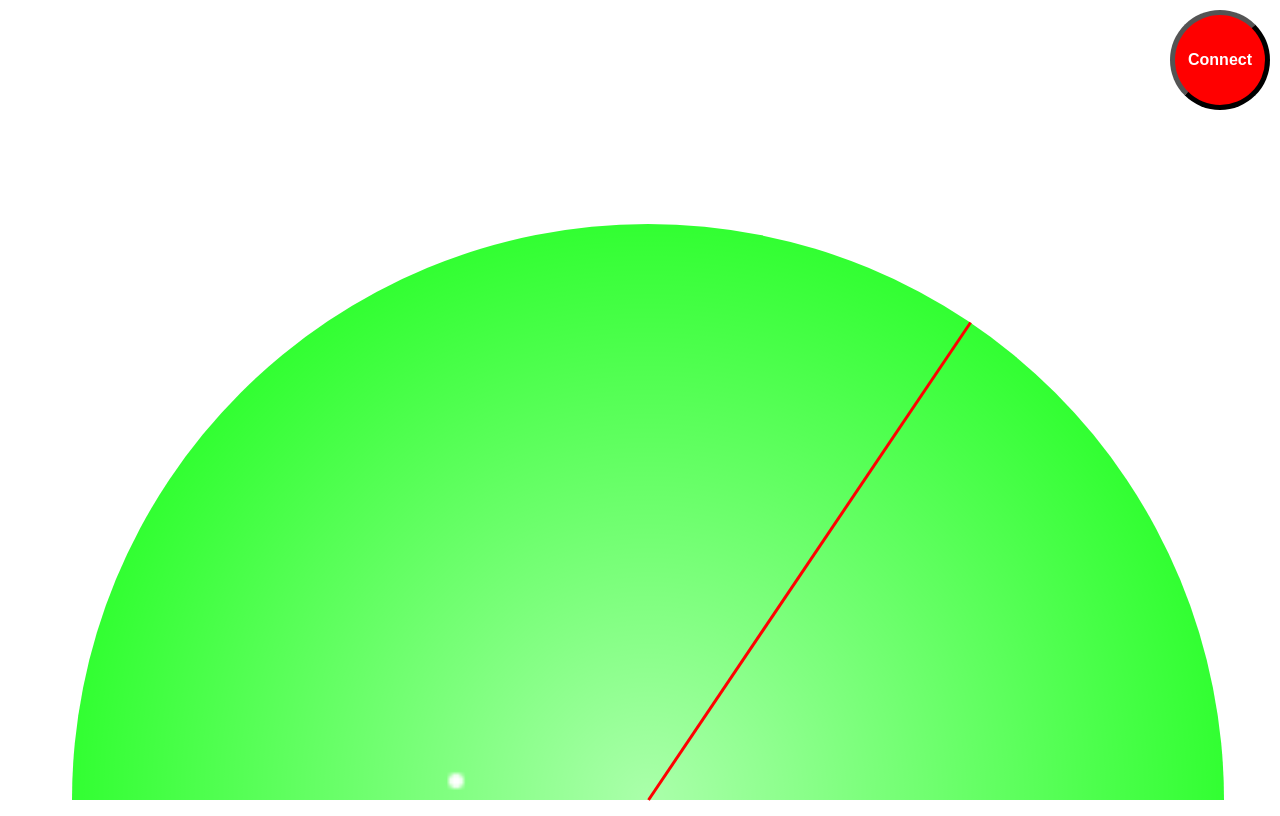
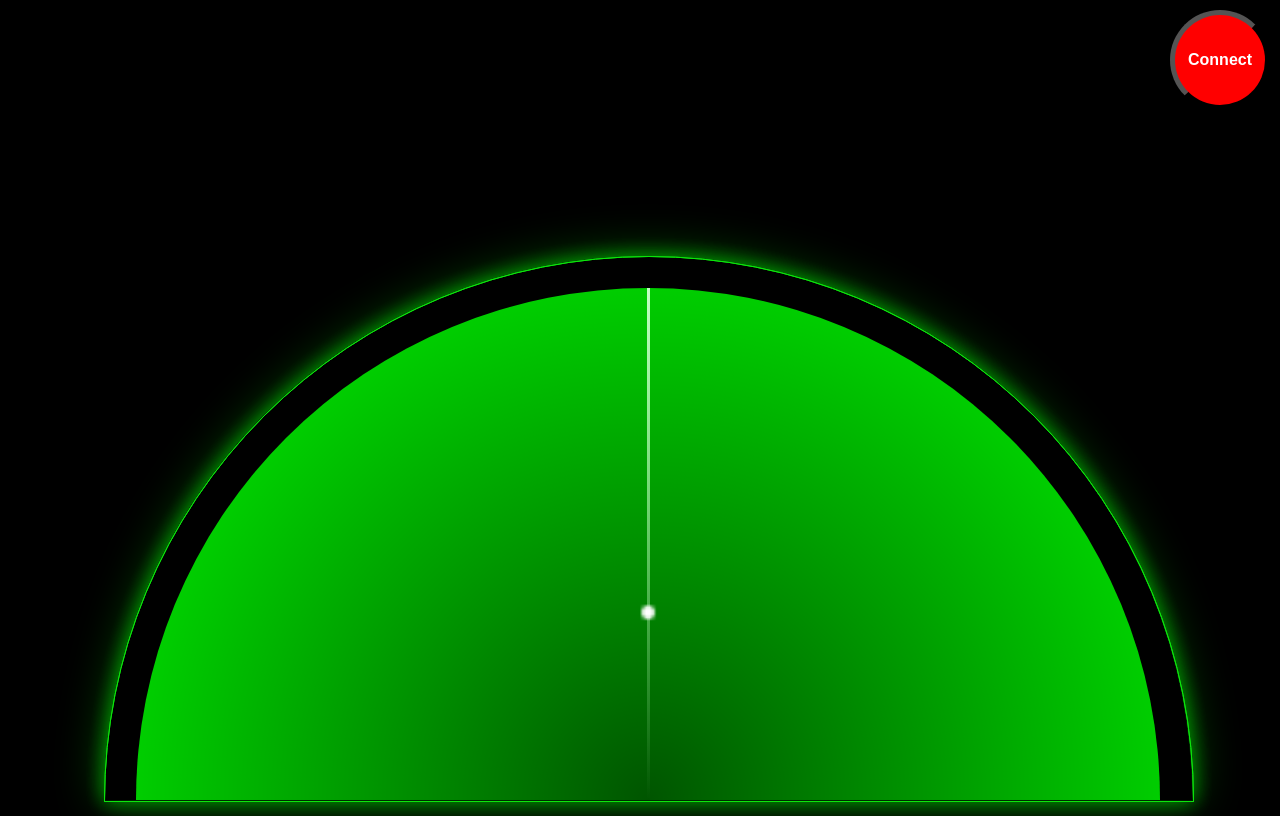
Before and after one commit to JustModo/RadarUI, a React (Vite) app: page / in a window 1280 px wide. Built offline with nearby package versions, Linux system fonts and the light colour scheme.

Commit message:
Design Ui, Add OBJ parsing

```diff
--- a/src/App.jsx
+++ b/src/App.jsx
@@ -4,8 +4,10 @@ import "./styles/style.css";
 function App() {
   const [XOrigin, setXOrigin] = useState(0);
   const [YOrigin, setYOrigin] = useState(0);
-  const [Angle, setAngle] = useState(20);
+  const [Angle, setAngle] = useState(0);
   const [IsConnected, setIsConnected] = useState(false);
+  const [IsLoading, setIsLoading] = useState(false);
+
   const canvasRef = useRef(null);
 
   useEffect(() => {
@@ -17,9 +19,9 @@ function App() {
 
   useEffect(() => {
     let distance = 50;
-    let angle = 0;
+    let angle = 90;
     getCoords(distance, angle);
-    setAngle(124);
+    setAngle(angle);
   }, [XOrigin, YOrigin]);
 
   const getCoords = (dist, angle) => {
@@ -36,19 +38,23 @@ function App() {
     const ctx = canvas.getContext("2d");
     ctx.fillStyle = "white";
     ctx.beginPath();
-    ctx.arc(XOrigin - xval, YOrigin - yval, 2, 0, Math.PI * 2); // Using XOrigin and YOrigin from state
+    ctx.arc(XOrigin - xval, YOrigin - yval, 2, 0, Math.PI * 2);
     ctx.fill();
   };
 
   async function connectToSerialPort() {
     try {
+      setIsConnected(false);
+      setIsLoading(true);
       const port = await navigator.serial.requestPort();
       await port.open({ baudRate: 9600 });
+      setIsLoading(false);
+      setIsConnected(true);
       console.log(`Serial port opened at 9600 baud`);
       startReading(port);
-
-      console.log("Data:", value);
     } catch (error) {
+      setIsLoading(false);
+      setIsConnected(false);
       console.error("Error:", error.message);
     }
   }
@@ -75,6 +81,7 @@ function App() {
         const lines = chunks.split("\n");
         for (let i = 0; i < lines.length - 1; i++) {
           console.log("Received:", lines[i]);
+          extractData();
         }
         chunks = lines[lines.length - 1];
       }
@@ -86,6 +93,16 @@ function App() {
     }
   }
 
+  function extractData(data) {
+    try {
+      const objdata = JSON.parse(data);
+      const { angle, distance } = objdata;
+      getCoords(angle, distance);
+    } catch (err) {
+      console.log(err);
+    }
+  }
+
   return (
     <>
       <div className="container">
@@ -94,8 +111,9 @@ function App() {
           style={{ backgroundColor: `${!IsConnected ? "red" : "greenyellow"}` }}
           onClick={handleClick}
         >
-          Connect
+          {IsConnected ? ":D" : IsLoading ? "..." : "Connect"}
         </button>
+        <div className={`outer-circle ${IsConnected ? "ripple" : ""}`} />
         <div className="green-scanner" />
         <div
           className="line"
--- a/src/styles/style.css
+++ b/src/styles/style.css
@@ -4,6 +4,7 @@
 
 body {
   overflow: hidden;
+  background-color: black;
 }
 
 .container {
@@ -17,35 +18,79 @@ body {
   }
 
   .green-scanner {
-    width: 90vw;
-    height: calc(90vw/2);
-    border-top-left-radius: 45vw;
-    border-top-right-radius: 45vw;
+    width: 80vw;
+    height: calc(80vw/2);
+    border-top-left-radius: 40vw;
+    border-top-right-radius: 40vw;
     transform-origin: bottom center;
     background: radial-gradient(circle at 50% 100%, #00ff0055, #00ff00);
-    animation: scan 4s infinite linear;
     position: absolute;
     bottom: 0;
   }
 
+  .outer-circle {
+    width: 85vw;
+    height: calc(85vw/2);
+    border-top-left-radius: 45vw;
+    border-top-right-radius: 45vw;
+    position: absolute;
+    bottom: 0;
+    box-shadow: 0 0 50px 0 #00ff0055;
+
+  }
+
+  .outer-circle:before,
+  .outer-circle:after {
+    content: "";
+    width: 85vw;
+    height: calc(85vw/2);
+    border-top-left-radius: 45vw;
+    border-top-right-radius: 45vw;
+    position: absolute;
+    border: 1px solid #0ce60c;
+    box-shadow: 0 0 20px 0 #00ff0055;
+
+  }
+
+
+.ripple:before {
+  animation: ripple 2s infinite linear;
+}
+
+.ripple:after {
+  animation: ripple 2s infinite linear;
+  animation-delay: 1s;
+}
+
+@keyframes ripple {
+  0% {
+    transform: scale(1);
+  }
+  100% {
+    transform: scale(3.5);
+  }
+}
+
+
   .canvas-radar {
-    width: 90vw;
-    height: calc(90vw/2);
+    width: 80vw;
+    height: calc(80vw/2);
     position: absolute;
-    height: calc(90vw/2);
+    height: calc(80vw/2);
     pointer-events: none;
     bottom: 0;
-    border-top-left-radius: 45vw;
-    border-top-right-radius: 45vw;
+    border-top-left-radius: 40vw;
+    border-top-right-radius: 40vw;
   }
+
 
   .line {
     position: absolute;
     bottom: 0;
     transform-origin: bottom center;
     width: 3px;
-    height: calc(90vw/2);
-    background-color: red;
+    height: calc(80vw/2);
+    background: linear-gradient(to bottom, rgba(196, 254, 196), rgba(0, 100, 0, 0));
     transition: transform 0.5s ease;
   }
 
@@ -64,10 +109,12 @@ body {
     border-color: black;
     transition: all 0.3s ease;
     cursor: pointer;
+    z-index: 10;
   }
 
   .connect:hover {
     font-size: large;
+    transform: scale(1.1);
   }
 
   .connect:active {
```
